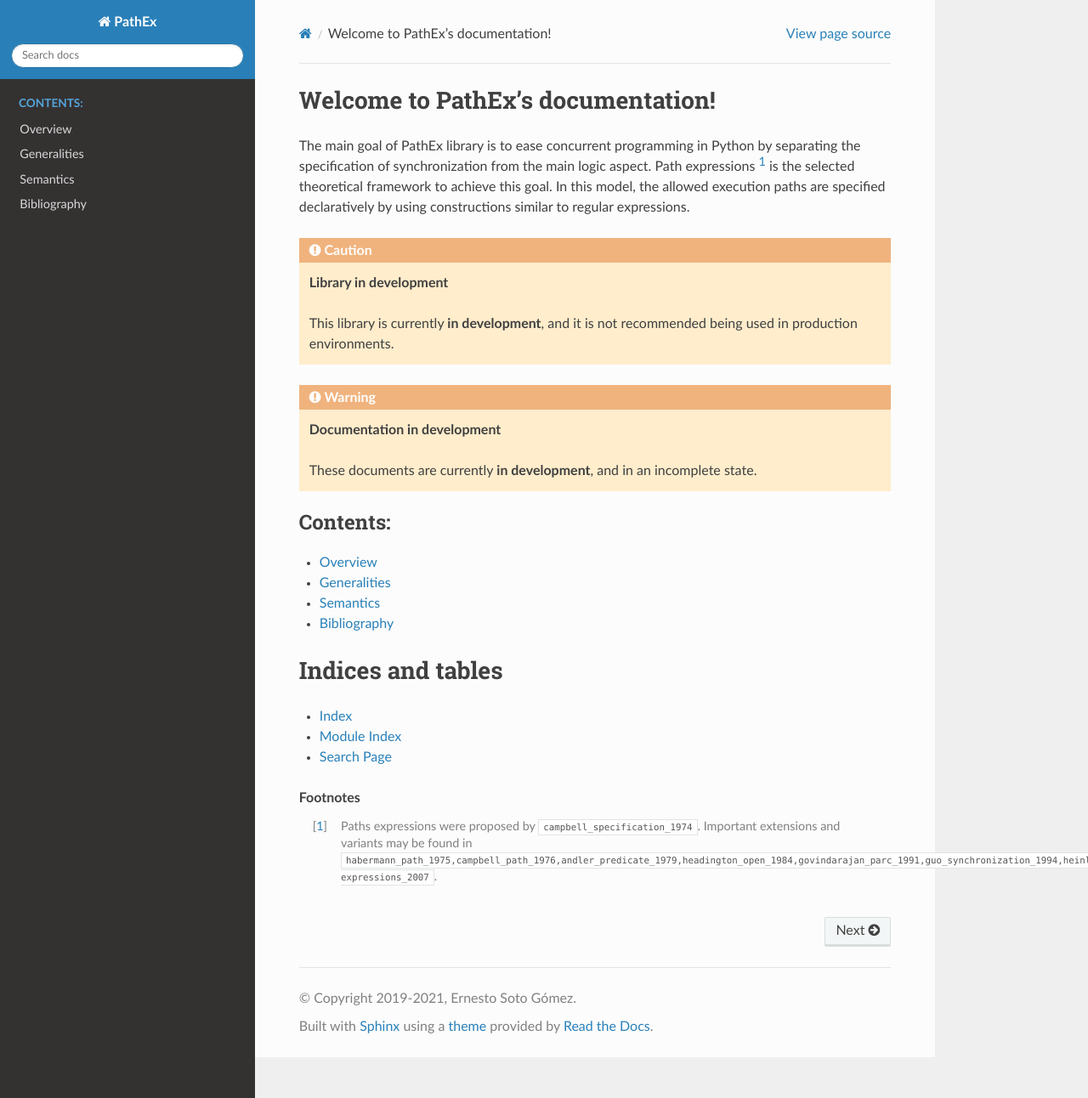
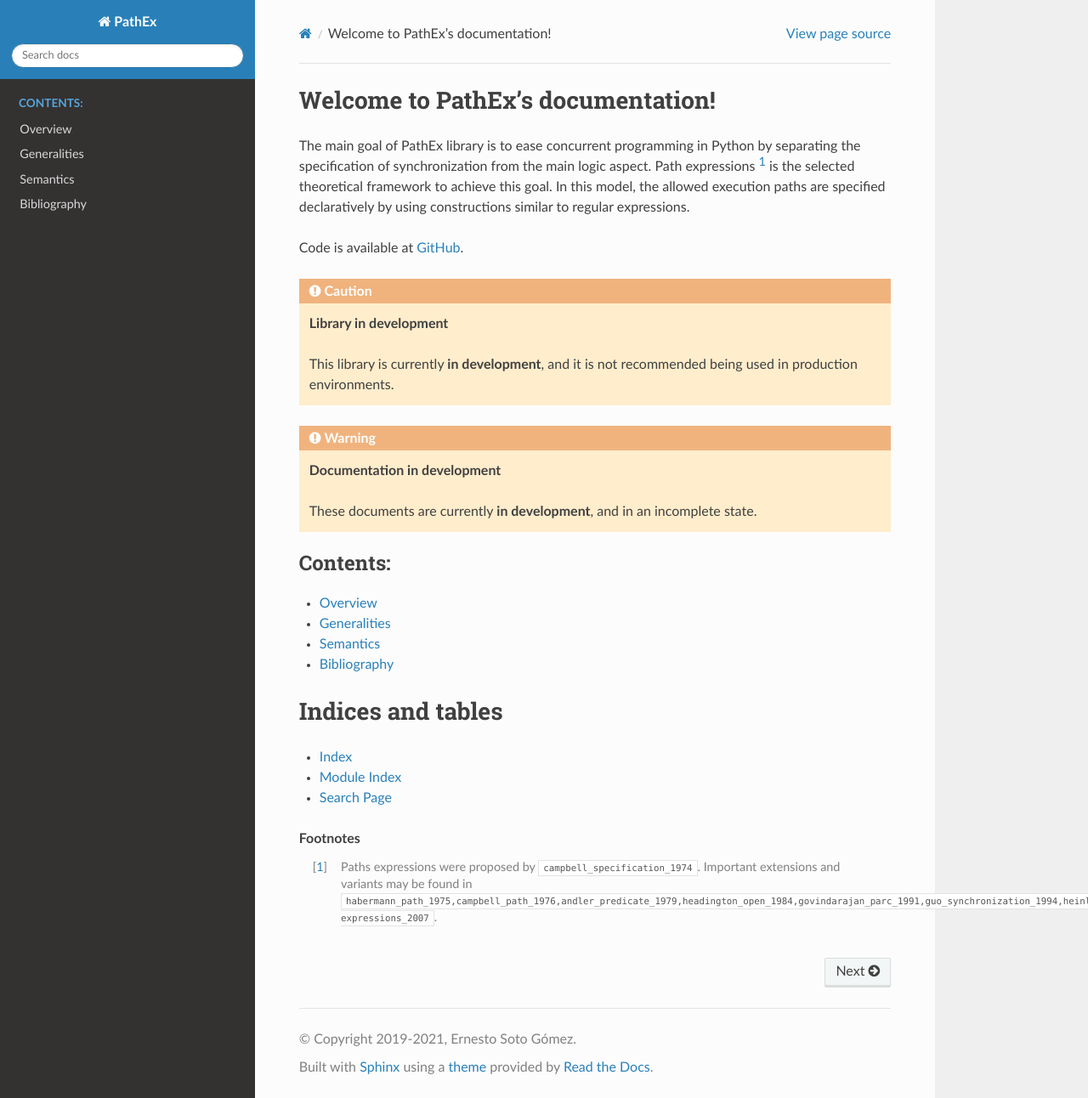
Before and after one commit to EStog/PathEx, a Sphinx documentation site: the page built from docs/source/index.rst, in a window 1280 px wide and 1292 px high. Shown: the whole window at 85% size. Built offline with Sphinx 7.4.7 and the Read the Docs theme 2.0.0, drawn with Linux system fonts in a browser that asks for light colours; formulas are drawn with MathJax 3; pages that are not in the unit, such as notebooks, are missing from menus; cross-references to code outside the pages are shown as plain code.

Commit message:
Update index.rst

```diff
--- a/docs/source/index.rst
+++ b/docs/source/index.rst
@@ -7,6 +7,8 @@ Welcome to |pe|'s documentation!
 ================================
 
 The main goal of |pe| library is to ease concurrent programming in Python by separating the specification of synchronization from the main logic aspect. Path expressions [#pe_ref]_ is the selected theoretical framework to achieve this goal. In this model, the allowed execution paths are specified declaratively by using constructions similar to regular expressions.
+
+Code is available at `GitHub <https://github.com/EStog/PathEx>`_.
 
 .. caution:: **Library in development**
 
```
